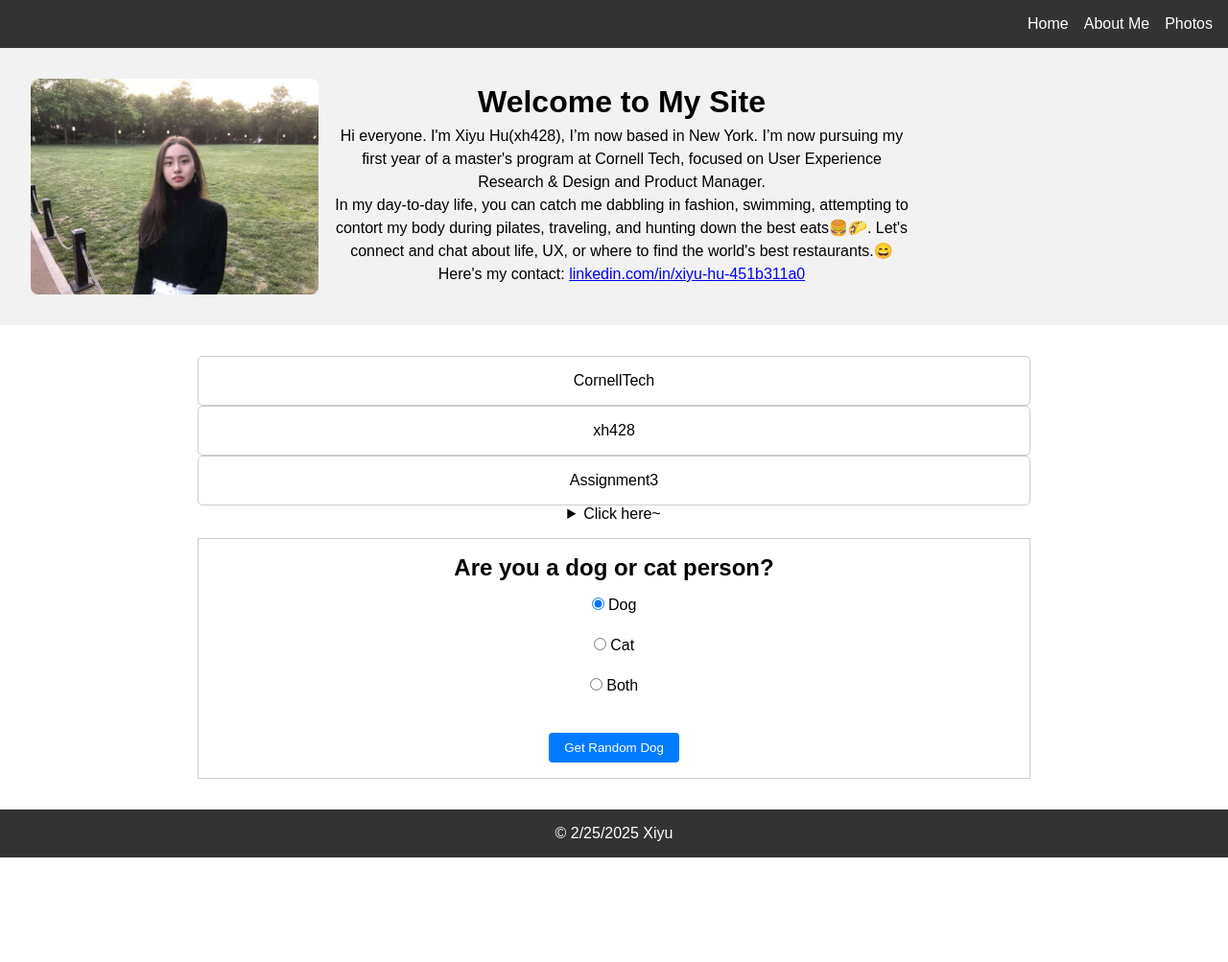
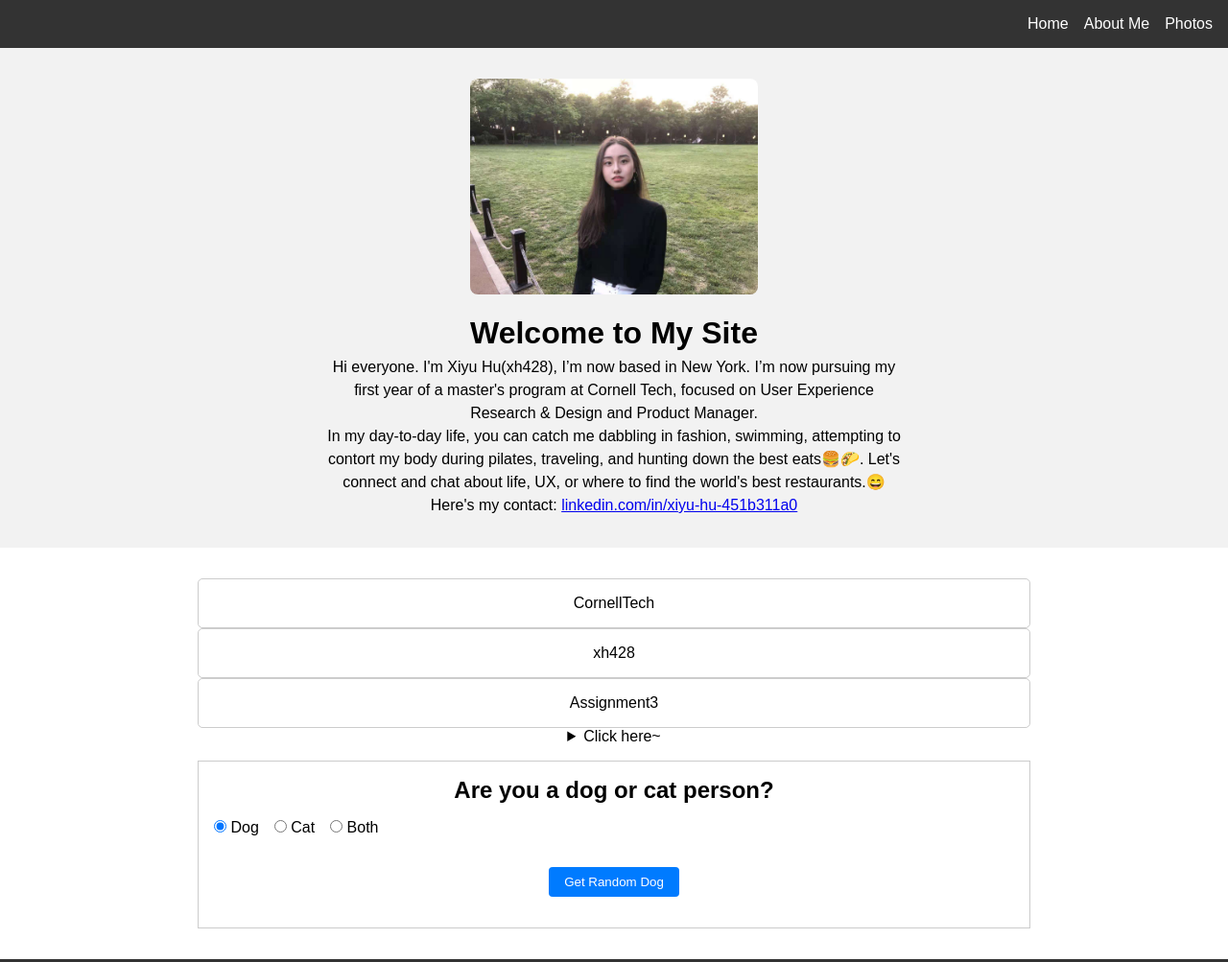
Before and after one commit to xhuscly/cs5356-hw3, a plain HTML site: page index.html in a window 1280 px wide. Shown: the top 1003 px of the page at 96% size. Before the commit the page ends 894 px from the top, so only its background shows below. Drawn offline with Linux system fonts and the light colour scheme.

Commit message:
Update styles.css

```diff
--- a/styles.css
+++ b/styles.css
@@ -6,7 +6,7 @@
 
 body {
   font-family: Arial, sans-serif;
-  text-align: center;
+  text-align: center; /* 全局文本居中对齐 */
 }
 
 nav {
@@ -20,7 +20,7 @@ nav {
   gap: 1rem;
   margin: 0;
   padding: 0;
-  justify-content: flex-end;
+  justify-content: flex-end; /* 导航链接靠右对齐 */
 }
 
 .nav_item a {
@@ -34,23 +34,22 @@ nav {
 
 .intro-section {
   display: flex;
-  flex-direction: row;
-  align-items: flex-start;
-  text-align: center;
-  gap: 1rem;
+  flex-direction: column; /* 垂直排列 */
+  align-items: center; /* 水平居中对齐 */
+  text-align: center; /* 文本内容居中对齐 */
+  gap: 1rem; /* 元素之间的间距 */
   background-color: #f2f2f2;
   padding: 2rem;
 }
 
 .intro-photo {
   width: 300px;
-  max-width: 100%;
+  max-width: 100%; /* 确保图片在小屏幕上不会溢出 */
   border-radius: 8px;
   object-fit: cover;
 }
 
 .intro-section > div {
-  flex: 1;
   max-width: 600px;
   line-height: 1.5;
 }
@@ -61,7 +60,7 @@ nav {
   gap: 1rem;
   padding: 1rem;
   background-color: #eee;
-  flex-wrap: wrap;
+  flex-wrap: wrap; /* 确保在小屏幕上换行 */
 }
 
 .box {
@@ -94,15 +93,12 @@ main {
   margin-bottom: 1rem;
 }
 
-
-#pet-form label {
-  display: block; /* 每个选项单独占一行 */
-  margin-bottom: 0.5rem; /* 选项之间的间距 */
+#pet-form {
+  margin-bottom: 1rem;
 }
 
 .pet-options {
   display: flex;
-  flex-direction: column;
   gap: 1rem;
   margin-bottom: 1rem;
 }
@@ -114,7 +110,7 @@ main {
   cursor: pointer;
   padding: 0.5rem 1rem;
   border-radius: 4px;
-  margin-top: 1rem;
+  margin-top: 1rem; /* 确保按钮与其他元素有一定的间距 */
 }
 
 #fetch-btn:hover {
```
